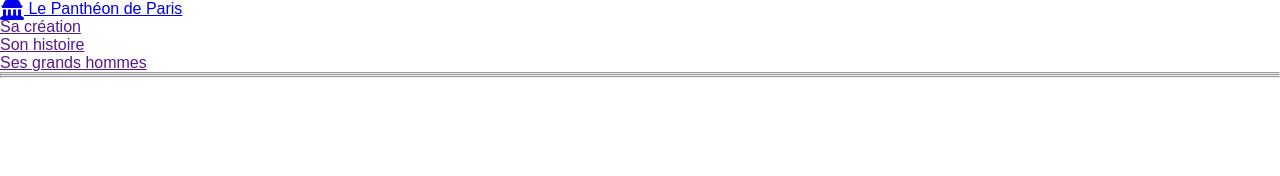
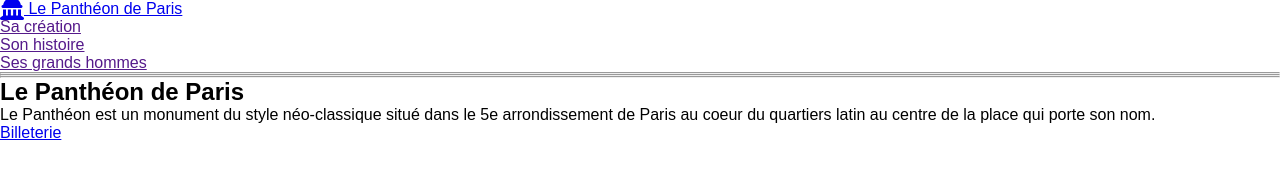
Before and after one commit to jstnate/pantheon-project, a plain HTML site: page index.html in a window 1280 px wide. Drawn offline with nearby package versions, Linux system fonts and the light colour scheme; files that its build step writes are made by us from their sources.

Commit message:
:construction: ADD home banner

```diff
--- a/index.html
+++ b/index.html
@@ -31,5 +31,20 @@
         </div>
     </header>
 
+    <main>
+        <section class="cover-banner">
+            <div>
+                <h1>
+                    Le Panthéon de Paris
+                </h1>
+                <p>
+                    Le Panthéon est un monument du style néo-classique situé dans le 5<span>e</span> arrondissement de Paris au coeur du quartiers latin au centre de la place qui porte son nom.
+                </p>
+
+                <a href="https://www.paris-pantheon.fr/">Billeterie</a>
+            </div>
+        </section>
+    </main>
+
 </body>
 </html>
```
